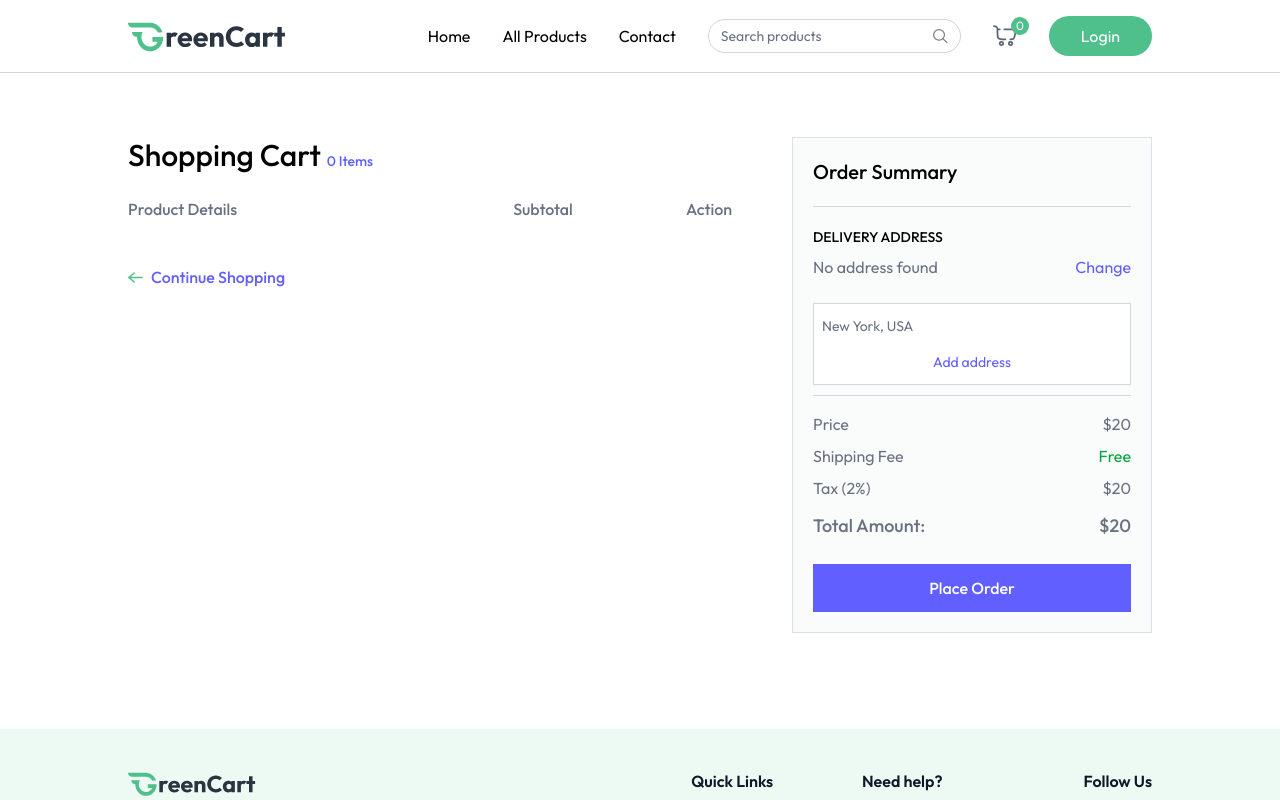
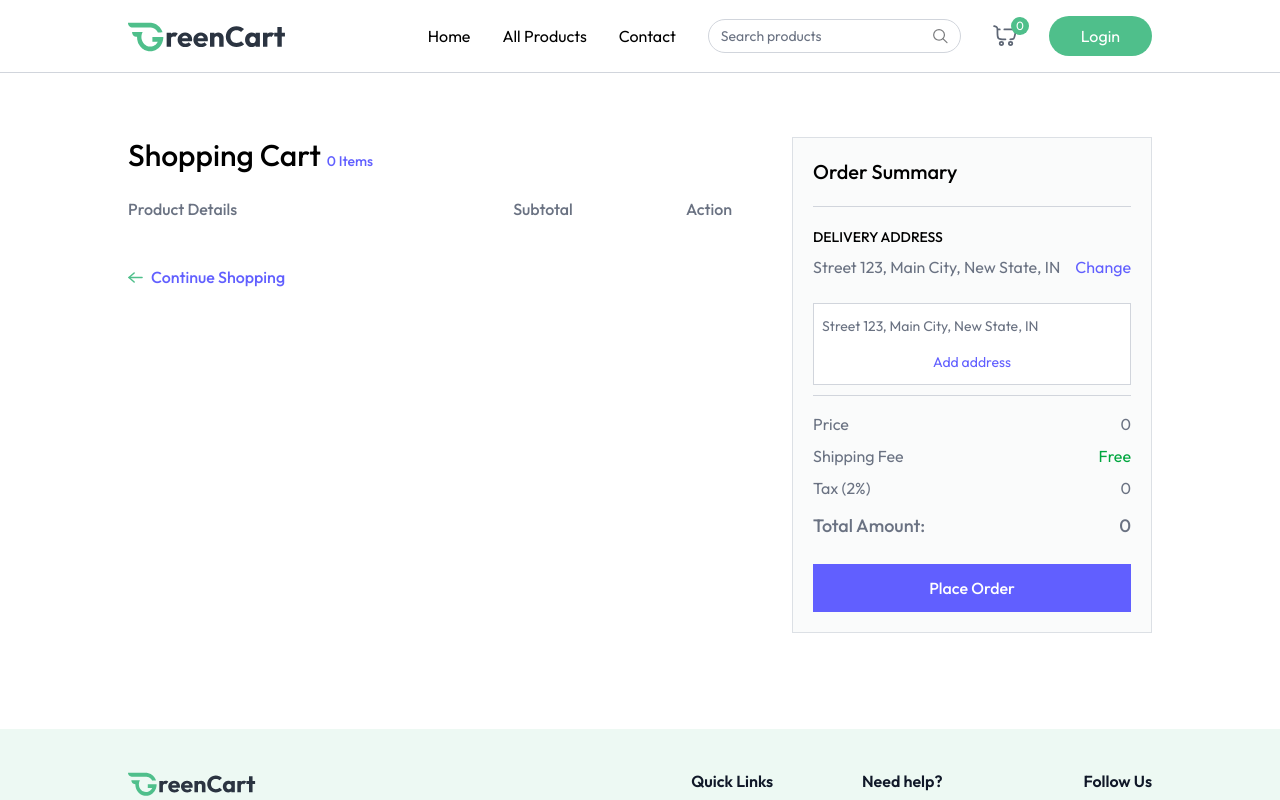
Before and after one commit to Kafoor-Nimas/Grocery-Delivery, a React (Vite) app in the folder client/: page /cart in a window 1280 px wide. Both pictures are taken after a click on the button "Change". Shown: the top 800 px of the page. Built offline with nearby package versions, Linux system fonts and the light colour scheme.

Commit message:
completed rigth side of the cart page

```diff
--- a/client/src/pages/Cart.jsx
+++ b/client/src/pages/Cart.jsx
@@ -33,6 +33,8 @@ const Cart = () => {
     }
     setCartArray(tempArray);
   };
+
+  const placeOrder = async () => {};
 
   useEffect(() => {
     if (products.length > 0 && cartItems) {
@@ -140,7 +142,11 @@ const Cart = () => {
         <div className="mb-6">
           <p className="text-sm font-medium uppercase">Delivery Address</p>
           <div className="relative flex justify-between items-start mt-2">
-            <p className="text-gray-500">No address found</p>
+            <p className="text-gray-500">
+              {selectedAddress
+                ? `${selectedAddress.street}, ${selectedAddress.city}, ${selectedAddress.state}, ${selectedAddress.country}`
+                : "No address found"}
+            </p>
             <button
               onClick={() => setShowAddress(!showAddress)}
               className="text-indigo-500 hover:underline cursor-pointer"
@@ -149,14 +155,22 @@ const Cart = () => {
             </button>
             {showAddress && (
               <div className="absolute top-12 py-1 bg-white border border-gray-300 text-sm w-full">
+                {addresses.map((address, index) => (
+                  <p
+                    key={index}
+                    onClick={() => {
+                      setSelectedAddress(address);
+                      setShowAddress(false);
+                    }}
+                    className="text-gray-500 p-2 hover:bg-gray-100"
+                  >
+                    {address.street}, {address.city}, {address.state},{" "}
+                    {address.country}
+                  </p>
+                ))}
+
                 <p
-                  onClick={() => setShowAddress(false)}
-                  className="text-gray-500 p-2 hover:bg-gray-100"
-                >
-                  New York, USA
-                </p>
-                <p
-                  onClick={() => setShowAddress(false)}
+                  onClick={() => navigate("/add-address")}
                   className="text-indigo-500 text-center cursor-pointer p-2 hover:bg-indigo-500/10"
                 >
                   Add address
@@ -167,7 +181,10 @@ const Cart = () => {
 
           <p className="text-sm font-medium uppercase mt-6">Payment Method</p>
 
-          <select className="w-full border border-gray-300 bg-white px-3 py-2 mt-2 outline-none">
+          <select
+            onChange={(e) => setPaymentOption(e.target.value)}
+            className="w-full border border-gray-300 bg-white px-3 py-2 mt-2 outline-none"
+          >
             <option value="COD">Cash On Delivery</option>
             <option value="Online">Online Payment</option>
           </select>
@@ -178,7 +195,10 @@ const Cart = () => {
         <div className="text-gray-500 mt-4 space-y-2">
           <p className="flex justify-between">
             <span>Price</span>
-            <span>$20</span>
+            <span>
+              {currency}
+              {getCartAmount()}
+            </span>
           </p>
           <p className="flex justify-between">
             <span>Shipping Fee</span>
@@ -186,16 +206,25 @@ const Cart = () => {
           </p>
           <p className="flex justify-between">
             <span>Tax (2%)</span>
-            <span>$20</span>
+            <span>
+              {currency}
+              {getCartAmount() * (2 / 100)}
+            </span>
           </p>
           <p className="flex justify-between text-lg font-medium mt-3">
             <span>Total Amount:</span>
-            <span>$20</span>
+            <span>
+              {currency}
+              {getCartAmount() + getCartAmount() * (2 / 100)}
+            </span>
           </p>
         </div>
 
-        <button className="w-full py-3 mt-6 cursor-pointer bg-indigo-500 text-white font-medium hover:bg-indigo-600 transition">
-          Place Order
+        <button
+          onClick={placeOrder}
+          className="w-full py-3 mt-6 cursor-pointer bg-indigo-500 text-white font-medium hover:bg-indigo-600 transition"
+        >
+          {paymentOption === "COD" ? "Place Order" : "Proceed to Checkout"}
         </button>
       </div>
     </div>
```
